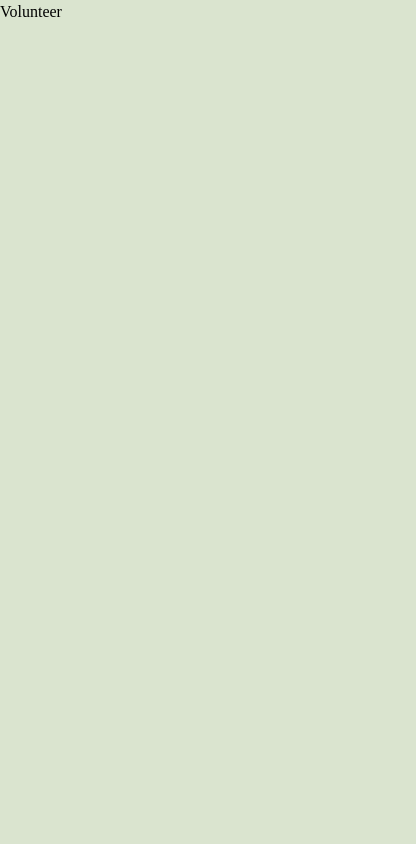
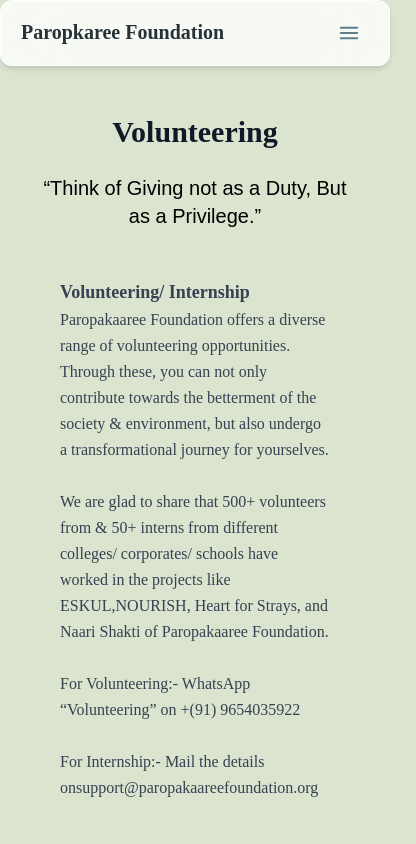
Before and after one commit to IshThumber/parpkaree, a React (Create React App) app: page /volunteer in a window 390 px wide. Shown: the top 844 px of the page, 416 px wide, since content can reach past the window. Built offline with nearby package versions, Linux system fonts and the light colour scheme; a web font is replaced by a local one.

Commit message:
pretty much covered

```diff
--- a/src/App.js
+++ b/src/App.js
@@ -1,19 +1,14 @@
 import React from "react";
-// import Navbar from "./components/Navbar";
-// import WelcomeNote from "./components/WelcomeNote";
-// import Hero from "./components/Hero";
-// import AboutUs from "./components/AboutUs";
-// import Projects from "./components/Projects";
-// import MemberAndVolunteer from "./components/MemberAndVolunteer";
-// import Gallery from "./components/Gallery";
-// import SocialMedia from "./components/SocialMedia";
-// import Footer from "./components/Footer";
 import Main from "./Main";
 import { BrowserRouter, Route, Routes } from "react-router-dom";
 import MissionNVision from "./Pages/MissionNVision";
 import Projects from "./Pages/Projects";
 import CoreTeam from "./Pages/CoreTeam";
 import Help from "./Pages/Help";
+import Donate from "./Pages/Donate";
+import Member from "./Pages/Member";
+import Volunteer from "./Pages/Volunteer";
+import ContactUs from "./Pages/ContactUs";
 
 const App = () => {
   return (
@@ -26,10 +21,10 @@
         <Route path="/projects" element={<Projects />} />
         <Route path="/core-team" element={<CoreTeam />} />
         <Route path="/help" element={<Help />} />
-        <Route path="/donate" element={<h1>Donate</h1>} />
-        <Route path="/member" element={<h1>Membership</h1>} />
-        <Route path="/volunteer" element={<h1>Volunteer</h1>} />
-        <Route path="/contact-us" element={<h1>Contact Us</h1>} />
+        <Route path="/donate" element={<Donate />} />
+        <Route path="/member" element={<Member />} />
+        <Route path="/volunteer" element={<Volunteer />} />
+        <Route path="/contact-us" element={<ContactUs />} />
         <Route path="*" element={<h1>404 Not Found</h1>} />
       </Routes>
     </BrowserRouter>
--- a/src/Pages/CoreTeam.js
+++ b/src/Pages/CoreTeam.js
@@ -1,9 +1,61 @@
-import React from 'react'
+import React from "react";
+import NavbarTop from "../components/Navbar";
+import Footer from "../components/Footer";
 
 const CoreTeam = () => {
   return (
-    <div>CoreTeam</div>
-  )
-}
+    <>
+      <div className="bg-primary">
+        <nav>
+          <NavbarTop />
+        </nav>
 
-export default CoreTeam
+        <div className="mx-auto sm:max-w-screen-xl md:max-w-screen-xl lg:max-w-screen-xl p-8 sm:p-8 md:px-24 md:py-10 lg:px-8 lg:p-0 lg:pb-10 md:pb-0 mt-3">
+          <div className="mx-auto sm:text-center p-1 align-top mb-10">
+            <h1 className=" mb-6 font-serif text-3xl font-bold mx-auto text-center sm:text-left text-gray-900 sm:text-4xl md:mx-auto">
+              Core Team
+            </h1>
+            <p className="text-xl text-center sm:text-right align-top font-light">
+              “Think of Giving not as a Duty, But as a Privilege.”
+            </p>
+          </div>
+          <div className="flex justify-center gap-3 w-full mx-auto sm:flex-row flex-col">
+            <div className="w-full p-4 flex">
+              <div className="flex flex-col items-left justify-start ">
+                <div className="max-w rounded-md text-start p-2">
+                  <h2 className="text-gray-700 w-full leading-relaxed text-lg font-bold">
+                    Core Team
+                  </h2>
+                  <p className="text-gray-700 w-full leading-relaxed">
+                    The core team members are the Pillars of Paropakaaree
+                    Foundation. Youth can bring the change in the society & this
+                    is proved by the Core Team of Paropakaaree Foundation.
+                  </p>
+                  <p className="text-gray-700 w-full leading-relaxed mt-6">
+                    Our Core Team firmly believes that our nation can greatly
+                    benefit from our resourceful youth population by having a
+                    plan and vision to change the future of our country.
+                    <ul className="list-disc indent-4 ml-8 py-2 ">
+                      <li>Mr. Alok Verma (Project ESKUL Head)</li>
+                      <li>
+                        Ms. Vatsala Sharma ( Project Heart of Strays Head )
+                      </li>
+                      <li>Mr. Harendar Pratap ( Project NOURISH Head)</li>
+                      <li>Mr. Rohan Rout ( Project NAARI SHAKTI Head)</li>
+                    </ul>
+                  </p>
+                </div>
+              </div>
+            </div>
+          </div>
+        </div>
+
+        <footer>
+          <Footer />
+        </footer>
+      </div>
+    </>
+  );
+};
+
+export default CoreTeam;
--- a/src/Pages/Donate.js
+++ b/src/Pages/Donate.js
@@ -1,9 +1,58 @@
-import React from 'react'
+import React from "react";
+import NavbarTop from "../components/Navbar";
+import Footer from "../components/Footer";
 
 const Donate = () => {
   return (
-    <div>Donate</div>
-  )
-}
+    <>
+      <div className="bg-primary">
+        <nav>
+          <NavbarTop />
+        </nav>
 
-export default Donate
+        <div className="mx-auto sm:max-w-screen-xl md:max-w-screen-xl lg:max-w-screen-xl p-8 sm:p-8 md:px-24 md:py-10 lg:px-8 lg:p-0 lg:pb-10 md:pb-0 mt-3">
+          <div className="mx-auto sm:text-center p-1 align-top mb-10">
+            <img
+              className="mx:auto w-full p-8"
+              src="https://paropakaareefoundation.org/wp-content/uploads/2023/02/PAROPAKAAREE-FOUNDATION-1024x512.png"
+              alt=""
+            />
+          </div>
+          <div className="flex justify-center gap-3 w-full mx-auto sm:flex-row flex-col">
+            <div className="w-full p-4 flex">
+              <div className="flex flex-col items-left justify-start ">
+                <div className="max-w rounded-md text-start p-2">
+                  <p className="text-gray-700 w-full leading-relaxed text-lg">
+                    <span className="font-bold mr-2">Name:</span>
+                    Paropakaaree Foundation
+                    <br />
+                    <span className="font-bold mr-2">Bank:</span>
+                    Axis Bank
+                    <br />
+                    <span className="font-bold mr-2">Account Number: </span>
+                    922020002811843
+                    <br />
+                    <span className="font-bold mr-2">IFSC Code:</span>
+                    UTIB0003155
+                    <br />
+                    <span className="font-bold mr-2">Account Type:</span>
+                    Current A/c
+                    <br />
+                    <span className="font-bold mr-2">Branch:</span>
+                    Vasant Square B DEL DL, New Delhi, 110070
+                  </p>
+                </div>
+              </div>
+            </div>
+          </div>
+        </div>
+
+        <footer>
+          <Footer />
+        </footer>
+      </div>
+    </>
+  );
+};
+
+export default Donate;
--- a/src/Pages/Member.js
+++ b/src/Pages/Member.js
@@ -1,9 +1,48 @@
-import React from 'react'
+import React from "react";
+import NavbarTop from "../components/Navbar";
+import Footer from "../components/Footer";
 
 const Member = () => {
   return (
-    <div>Member</div>
-  )
-}
+    <>
+      <div className="bg-primary">
+        <nav>
+          <NavbarTop />
+        </nav>
 
-export default Member
+        <div className="mx-auto sm:max-w-screen-xl md:max-w-screen-xl lg:max-w-screen-xl p-8 sm:p-8 md:px-24 md:py-10 lg:px-8 lg:p-0 lg:pb-10 md:pb-0 mt-3">
+          <div className="mx-auto sm:text-center p-1 align-top mb-10">
+            <h1 className=" mb-6 font-serif text-3xl font-bold mx-auto text-center sm:text-left text-gray-900 sm:text-4xl md:mx-auto">
+              Be a Member
+            </h1>
+            <p className="text-xl text-center sm:text-right align-top font-light">
+              “Think of Giving not as a Duty, But as a Privilege.”
+            </p>
+
+            <p className="text-lg text-center sm:text-left align-top font-light mt-8">
+              <span className="font-bold">
+                The best way to find yourself is to lose yourself in the service
+                of others - Mahatma Gandhi
+              </span>
+              <br />
+              Paropakaaree Foundation welcomes new members. We currently have
+              more than 100 members who just wish to spread happiness & love.
+              Together we are strong to bring the change in the society.
+            </p>
+            <img
+              className="w-3/5 mx-auto mt-10"
+              src="https://paropakaareefoundation.org/wp-content/uploads/2023/02/BE-A-PROUD-MEMBER-OF-PAROPAKAAREE-1024x577.png"
+              alt=""
+            />
+          </div>
+        </div>
+
+        <footer>
+          <Footer />
+        </footer>
+      </div>
+    </>
+  );
+};
+
+export default Member;
--- a/src/Pages/Volunteer.js
+++ b/src/Pages/Volunteer.js
@@ -1,9 +1,74 @@
-import React from 'react'
+import React from "react";
+import NavbarTop from "../components/Navbar";
+import Footer from "./../components/Footer";
+import { Link } from "react-router-dom";
 
 const Volunteer = () => {
   return (
-    <div>Volunteer</div>
-  )
-}
+    <>
+      <div className="bg-primary">
+        <nav>
+          <NavbarTop />
+        </nav>
 
-export default Volunteer
+        <div className="mx-auto sm:max-w-screen-xl md:max-w-screen-xl lg:max-w-screen-xl p-8 sm:p-8 md:px-24 md:py-10 lg:px-8 lg:p-0 lg:pb-10 md:pb-0 mt-3">
+          <div className="mx-auto sm:text-center p-1 align-top mb-10">
+            <h1 className=" mb-6 font-serif text-3xl font-bold mx-auto text-center sm:text-left text-gray-900 sm:text-4xl md:mx-auto">
+              Volunteering
+            </h1>
+            <p className="text-xl text-center sm:text-right align-top font-light">
+              “Think of Giving not as a Duty, But as a Privilege.”
+            </p>
+
+            <div className="flex justify-center gap-3 w-full mx-auto sm:flex-row flex-col mt-6">
+              <div className="w-full p-4 flex">
+                <div className="flex flex-col items-left justify-start ">
+                  <div className="max-w rounded-md text-start p-2">
+                    <h2 className="text-gray-700 w-full leading-relaxed text-lg font-bold">
+                      Volunteering/ Internship
+                    </h2>
+                    <p className="text-gray-700 w-full leading-relaxed">
+                      Paropakaaree Foundation offers a diverse range of
+                      volunteering opportunities. Through these, you can not
+                      only contribute towards the betterment of the society &
+                      environment, but also undergo a transformational journey
+                      for yourselves.
+                      <br />
+                      <br />
+                      We are glad to share that 500+ volunteers from & 50+
+                      interns from different colleges/ corporates/ schools have
+                      worked in the projects like ESKUL,NOURISH, Heart for
+                      Strays, and Naari Shakti of Paropakaaree Foundation.
+                      <br />
+                      <br />
+                      For Volunteering:- WhatsApp “Volunteering” on +(91)
+                      9654035922
+                      <br />
+                      <br />
+                      For Internship:- Mail the details on
+                      <Link
+                        onClick={() =>
+                          window.open(
+                            "mailto:support@paropakaareefoundation.org"
+                          )
+                        }
+                      >
+                        support@paropakaareefoundation.org
+                      </Link>
+                    </p>
+                  </div>
+                </div>
+              </div>
+            </div>
+          </div>
+        </div>
+
+        <footer>
+          <Footer />
+        </footer>
+      </div>
+    </>
+  );
+};
+
+export default Volunteer;
--- a/tailwind.config.js
+++ b/tailwind.config.js
@@ -18,7 +18,7 @@
       sans: ["Playfair", "serif"],
       // serif: ["GTWalsheimPro", "sans-serif"],
       serif: ["GT Walsheim Medium", "serif"],
-      light: ["GTWalsheimPro-Light", "sans-serif"]
+      light: ["GT Walsheim Light", "sans-serif"]
     },
     fontWeight: {
       normal: 400,
```
